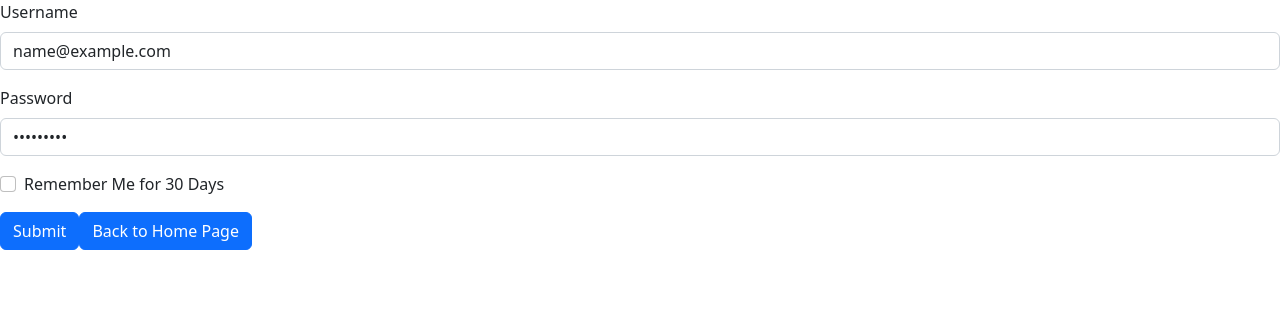
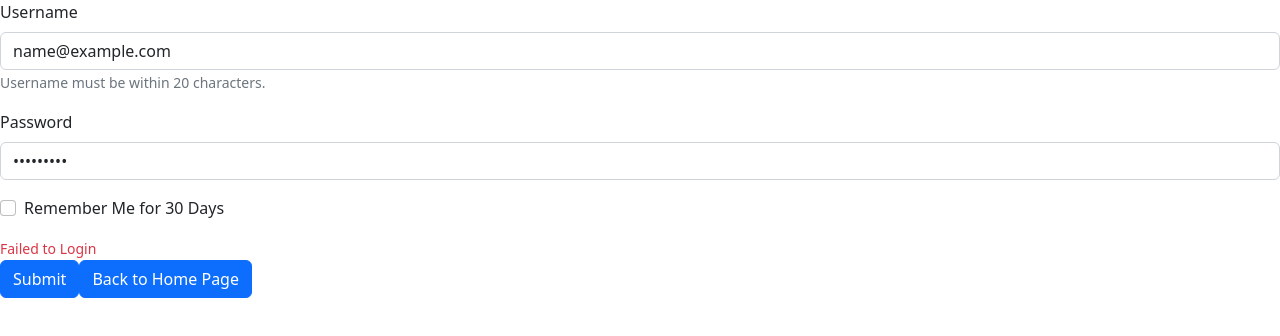
Before and after one commit to ShirleyWQQ/ECommerce-Shopping-Website, a React (Create React App) app in the folder client/: page /login in a window 1280 px wide. Both pictures are taken after typing "name@example.com", "Sample123" into the empty fields and a click on the button "Submit". Shown: the top 336 px of the page. Built offline with nearby package versions, Linux system fonts and the light colour scheme; no server answers.

Commit message:
show login message

```diff
--- a/client/src/pages/user/LoginPage.js
+++ b/client/src/pages/user/LoginPage.js
@@ -12,6 +12,7 @@ const loginUrl = "http://localhost:3001/api/user/login";
 function LoginPage() {
   const [username, setUsername] = useState("");
   const [password, setPassword] = useState("");
+  const [loginFailed, setLoginFailed] = useState(false);
   const navigate = useNavigate();
   const dispatch = useDispatch();
   const user = useSelector(selectUser);
@@ -26,10 +27,13 @@ function LoginPage() {
         navigate("/");
       })
       .catch(err => {
+        setLoginFailed(true);
         if (err.response) {
-          alert("Login Failed");
-        } else
-          alert("Failed to retrieve products");
+          console.log("Login Failed");
+        } else {
+          console.log("Failed to perform calls");
+          console.error(err);
+        }
       });
   };
   useEffect(() => {
@@ -42,7 +46,10 @@ function LoginPage() {
       <Form>
         <Form.Group className="mb-3" controlId="formBasicEmail">
           <Form.Label>Username</Form.Label>
-          <Form.Control type="Username" placeholder="Enter email address" value={username} onChange={e => setUsername(e.target.value)} />
+          <Form.Control type="text" placeholder="Enter email address" value={username} onChange={e => setUsername(e.target.value)} />
+          <Form.Text id="usernameHelpBlock" muted>
+            Username must be within 20 characters.
+          </Form.Text>
         </Form.Group>
         <Form.Group className="mb-3" controlId="formBasicPassword">
           <Form.Label>Password</Form.Label>
@@ -51,12 +58,14 @@ function LoginPage() {
         <Form.Group className="mb-3" controlId="formBasicCheckbox">
           <Form.Check type="checkbox" label="Remember Me for 30 Days" />
         </Form.Group>
-        <Button onClick={() => login()}>
-          Submit
-        </Button>
-        <Button onClick={() => navigate("/")}>
-          Back to Home Page
-        </Button>
+        {loginFailed ?
+          <Form.Text id="failed" className="text-danger">
+            Failed to Login
+          </Form.Text> : null}
+        <Form.Group className="mb-3" controlId="formBasicCheckbox">
+          <Button onClick={() => login()}>Submit</Button>
+          <Button onClick={() => navigate("/")}>Back to Home Page</Button>
+        </Form.Group>
       </Form>
     </div>
   );
```
